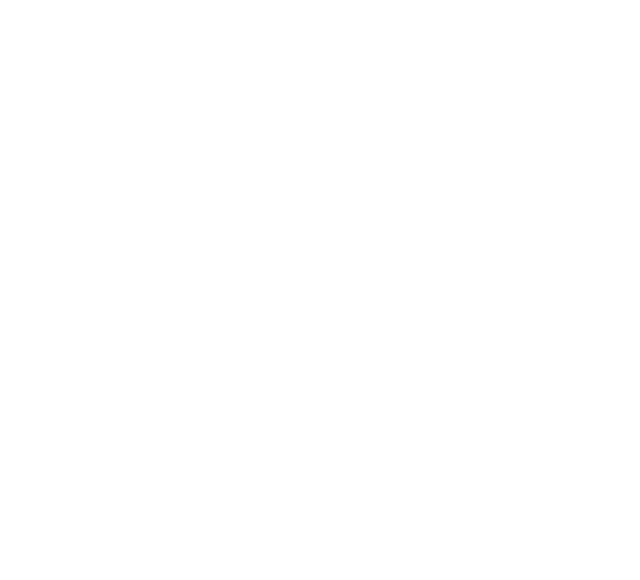
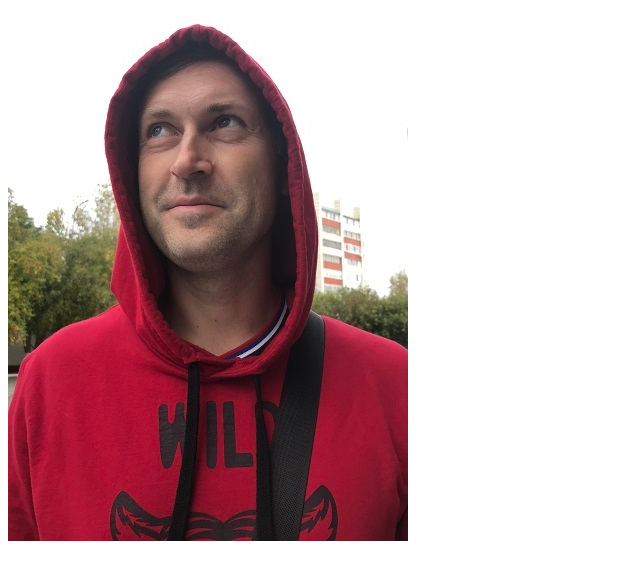
Before and after one commit to DubininAnton/rsschool-cv, a plain HTML site: page index.html in a window 1280 px wide. Shown: the whole page, without its empty margins (0-640 px from the left). Drawn offline with Linux system fonts and the light colour scheme.

Commit message:
feat:add photo

```diff
--- a/index.html
+++ b/index.html
@@ -7,6 +7,6 @@
     <title>CV</title>
 </head>
 <body>
-
+    <img src="./resourse/myphoto.jpg" alt="My photo">
 </body>
 </html>
```
Also changed, not shown: style.css (added).
